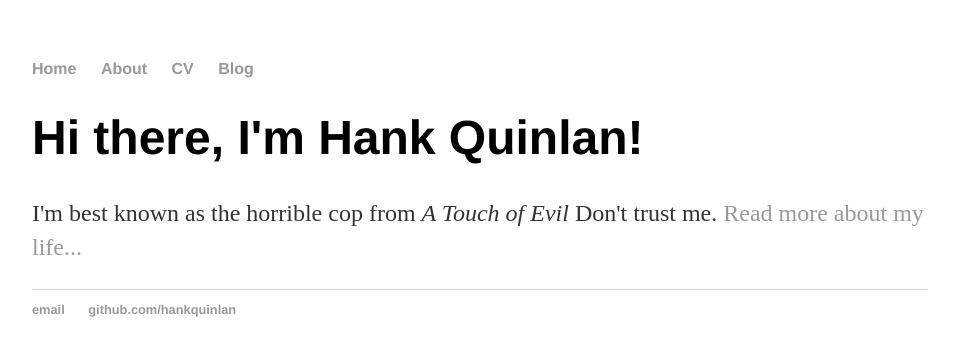
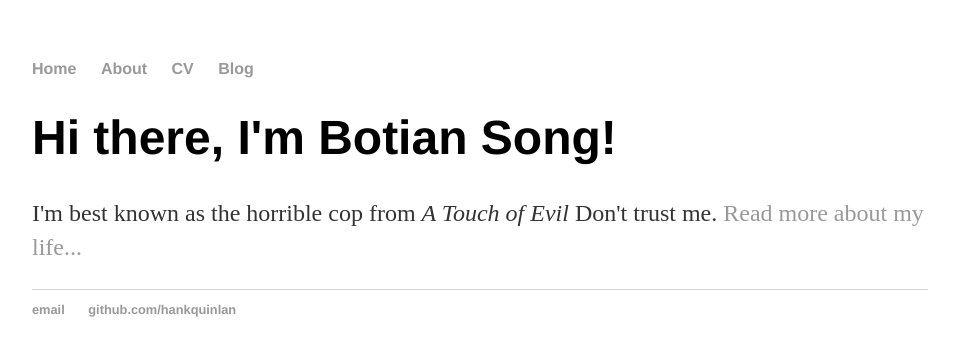
Before and after one commit to 57711/57711.github.io, a Jekyll site: the page built from index.html, in a window 1280 px wide. Shown: the top 356 px of the page, without its empty margins (160-1115 px from the left). Built offline with Jekyll 4.4.1, drawn with Linux system fonts in a browser that asks for light colours.

Commit message:
Update index.html

```diff
--- a/index.html
+++ b/index.html
@@ -1,30 +1,8 @@
-<!DOCTYPE html>
-<html>
-	<head>
-		<title>Hank Quinlan, Horrible Cop</title>
-		<!-- link to main stylesheet -->
-		<link rel="stylesheet" type="text/css" href="/css/main.css">
-	</head>
-	<body>
-		<nav>
-    		<ul>
-        		<li><a href="/">Home</a></li>
-	        	<li><a href="/about">About</a></li>
-        		<li><a href="/cv">CV</a></li>
-        		<li><a href="/blog">Blog</a></li>
-    		</ul>
-		</nav>
-		<div class="container">
-    		<div class="blurb">
-        		<h1>Hi there, I'm Hank Quinlan!</h1>
-				<p>I'm best known as the horrible cop from <em>A Touch of Evil</em> Don't trust me. <a href="/about">Read more about my life...</a></p>
-    		</div><!-- /.blurb -->
-		</div><!-- /.container -->
-		<footer>
-    		<ul>
-        		<li><a href="mailto:hankquinlanhub@gmail.com">email</a></li>
-        		<li><a href="https://github.com/hankquinlan">github.com/hankquinlan</a></li>
-			</ul>
-		</footer>
-	</body>
-</html>
+---
+layout: default
+title: Song Portfolio
+---
+<div class="blurb">
+	<h1>Hi there, I'm Botian Song!</h1>
+	<p>I'm best known as the horrible cop from <em>A Touch of Evil</em> Don't trust me. <a href="/about">Read more about my life...</a></p>
+</div><!-- /.blurb -->
```
